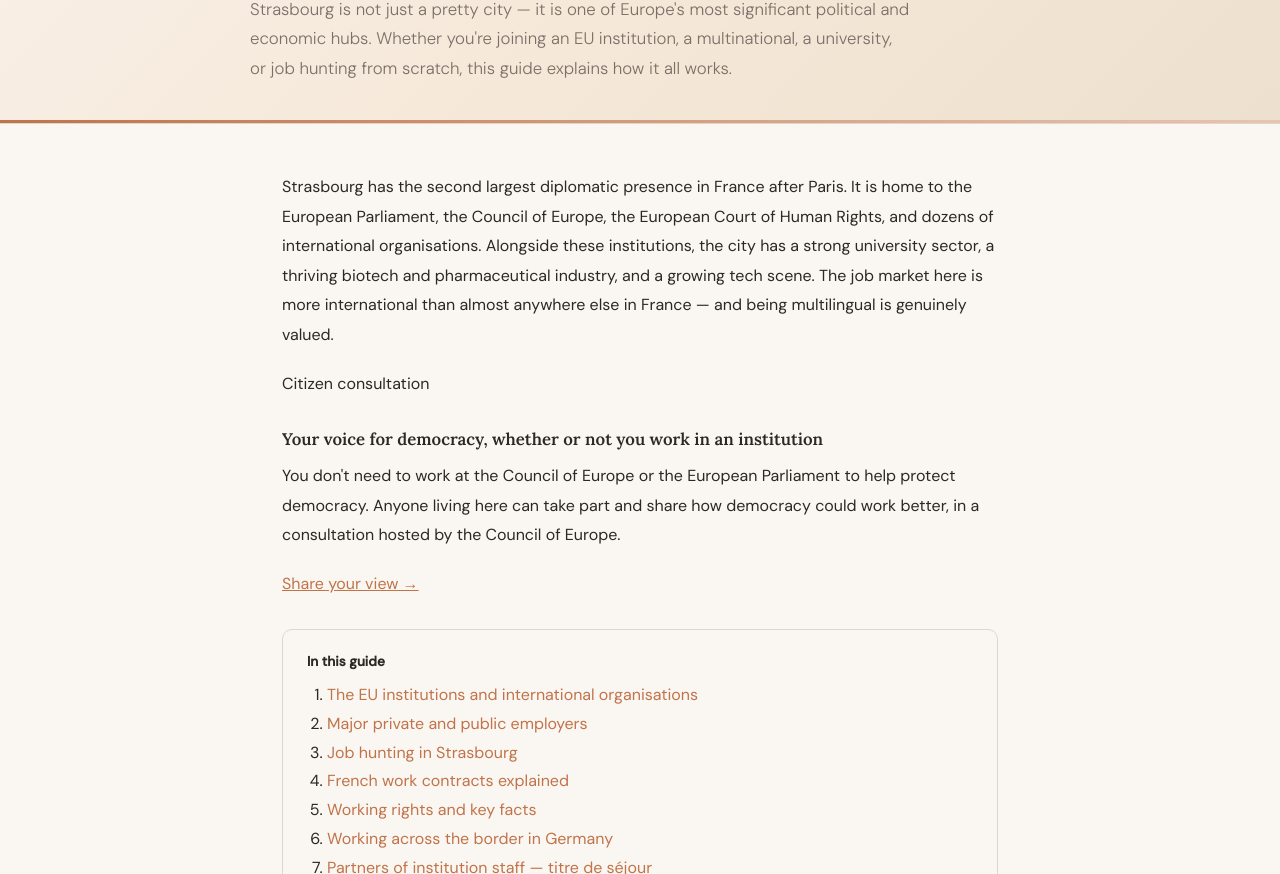
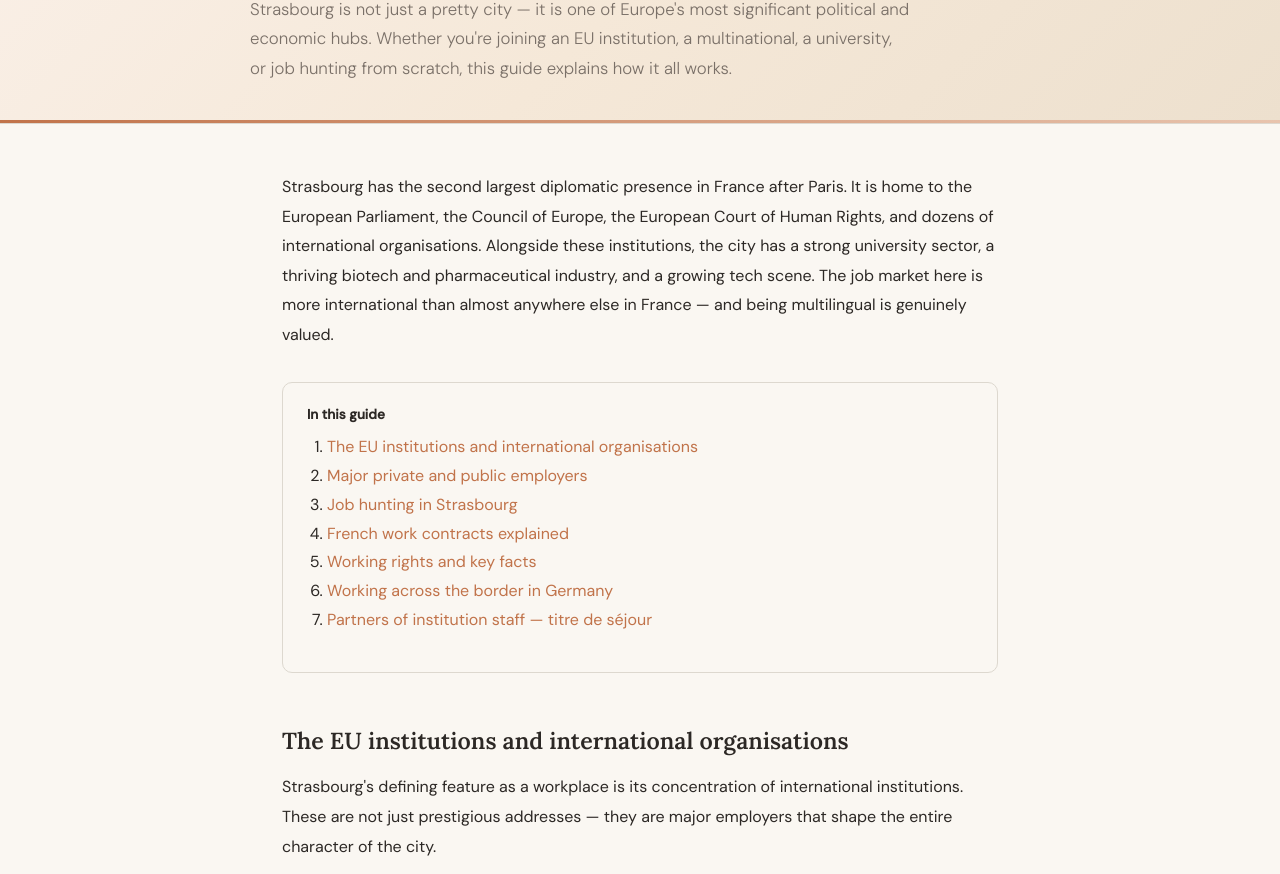
Before and after one commit to sofijaz33/strasbourgstarter, a plain HTML site: page pages/work.html in a window 1280 px wide. Shown: the part 226-1100 px from the top of the page. Drawn offline with Linux system fonts and the light colour scheme.

Commit message:
Add files via upload

```diff
--- a/pages/work.html
+++ b/pages/work.html
@@ -83,16 +83,6 @@
 <main class="guide-body">
 
   <p>Strasbourg has the second largest diplomatic presence in France after Paris. It is home to the European Parliament, the Council of Europe, the European Court of Human Rights, and dozens of international organisations. Alongside these institutions, the city has a strong university sector, a thriving biotech and pharmaceutical industry, and a growing tech scene. The job market here is more international than almost anywhere else in France — and being multilingual is genuinely valued.</p>
-
-  <!-- CIVIC BANNER: Your Voice for Democracy (Council of Europe consultation) -->
-  <aside class="civic-banner">
-    <div>
-      <span class="civic-banner-label">Citizen consultation</span>
-      <h3>Your voice for democracy, whether or not you work in an institution</h3>
-      <p>You don't need to work at the Council of Europe or the European Parliament to help protect democracy. Anyone living here can take part and share how democracy could work better, in a consultation hosted by the Council of Europe.</p>
-    </div>
-    <a class="civic-banner-btn" href="https://panoramic.make.org/en/partner/council-of-europe/event/your-voice-for-democracy/consultation/fb9ff72b-c7ba-40f9-a1f5-32e8c8583581" target="_blank" rel="noopener">Share your view &rarr;</a>
-  </aside>
 
   <div class="toc">
     <strong>In this guide</strong>
```
